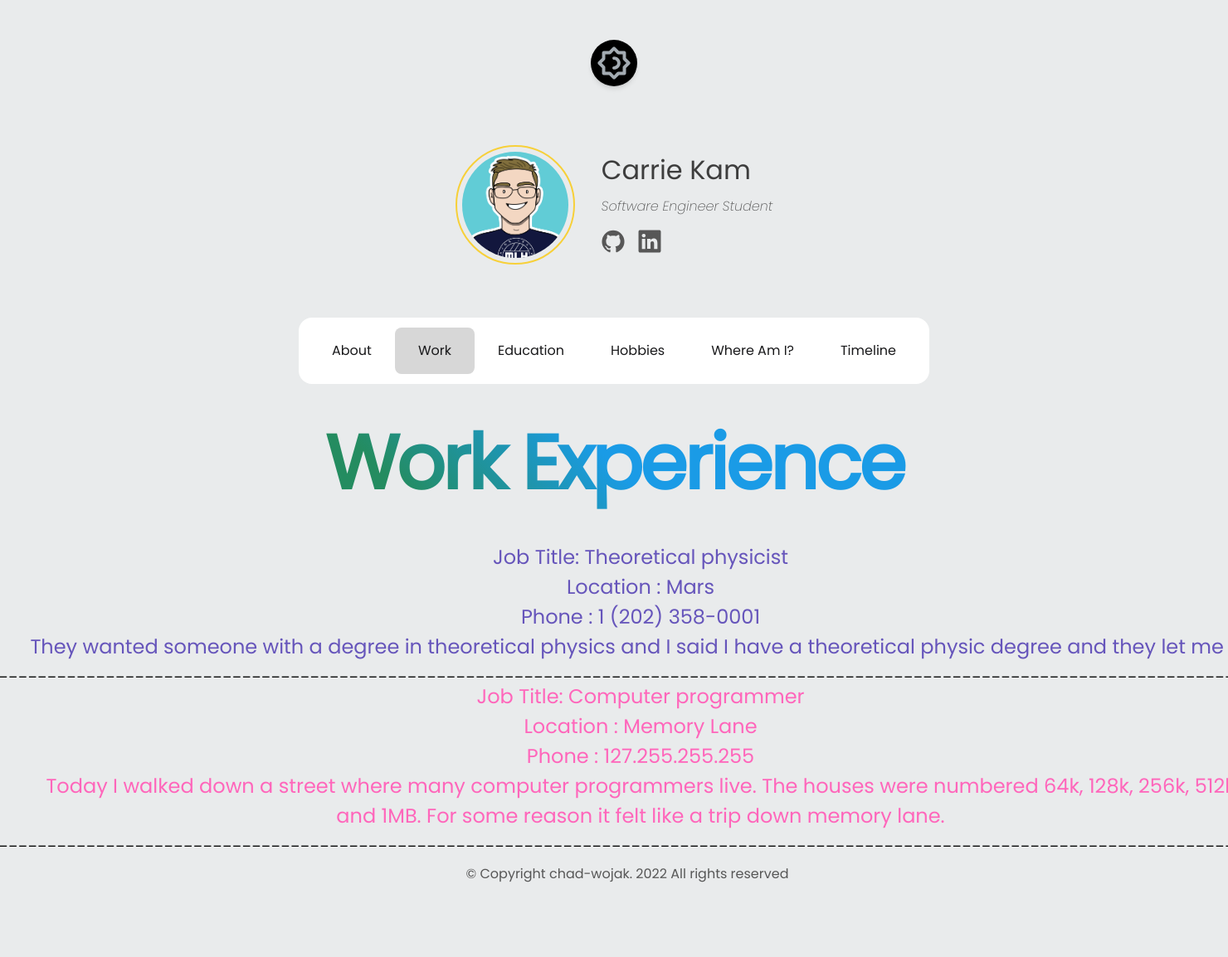
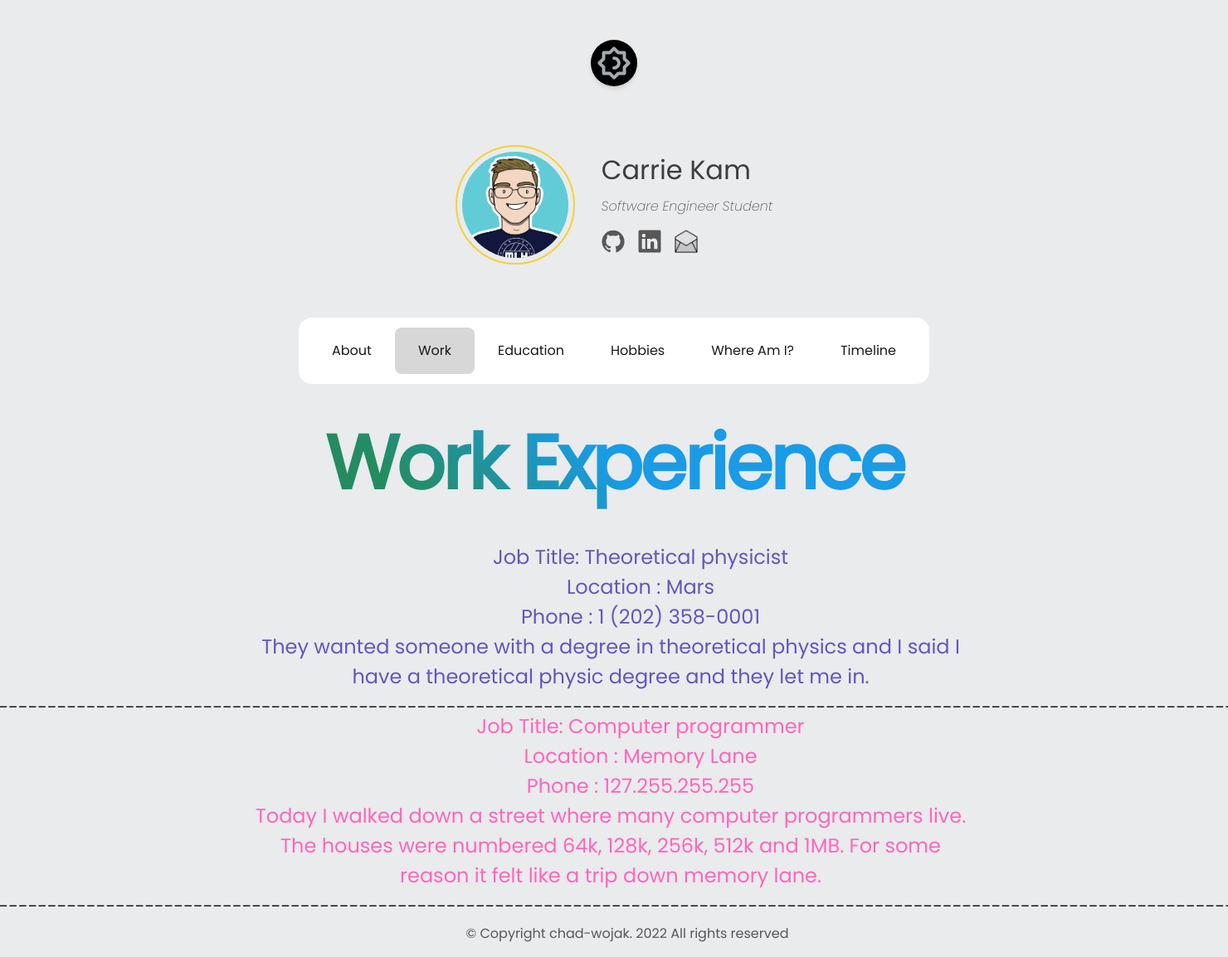
Before and after one commit to MLH-Fellowship/project-chad-wojak, a Flask app: page /work in a window 1480 px wide; the page is wider, and only the part inside the window is pictured. Shown: that part at 83% size. Before the commit the page ends 1064 px from the top of that part, so only its background shows below. Run offline with Flask 2, Linux system fonts and the light colour scheme; parts of the project's set-up code (start-up, migrations or seed data) failed here and were passed over; some libraries are stand-ins or nearby versions.

Commit message:
change the style of work

```diff
--- a/app/__init__.py
+++ b/app/__init__.py
@@ -41,12 +41,16 @@ base_content = {
     'url': os.getenv("URL"),
     'socials': [{
         'name': 'Github',
-        'url': 'https://github.com/MLH-Fellowship',
+        'url': 'https://github.com/CarrieKam',
         'icon': './static/img/social/github.svg'
     }, {
         'name': 'LinkedIn',
-        'url': 'https://www.linkedin.com/company/major-league-hacking/',
+        'url': 'https://www.linkedin.com/in/carrie-kam-1837b3193/',
         'icon': './static/img/social/linkedin.svg'
+    },{
+        'name':'Email',
+        'url':'mailto:carriekam@protonmail.com',
+        'icon':'./static/img/social/mail.png'
     }]
 }
 
--- a/app/static/styles/work-experience.css
+++ b/app/static/styles/work-experience.css
@@ -5,11 +5,9 @@ h3.content-title-work {
   font-size: calc(4vw + 4vh);
   letter-spacing: -0.2rem;
   margin: 50px 0 30px;
-  background: linear-gradient(
-    45deg,
-    var(--primary-color) 32.5%,
-    var(--secondary-color) 50.5%
-  );
+  background: linear-gradient(45deg,
+      var(--primary-color) 32.5%,
+      var(--secondary-color) 50.5%);
   -webkit-background-clip: text;
   -webkit-text-fill-color: transparent;
   line-height: 1em;
@@ -25,3 +23,10 @@ h3.content-title-work {
   margin: 0 2em;
   width: 100%;
 }
+
+#descriptionJob {
+  margin-left: 11em;
+  margin-right: 14em;
+  margin-top: 0;
+  margin-bottom: 0;
+}
--- a/app/templates/work.html
+++ b/app/templates/work.html
@@ -16,7 +16,7 @@
         <h1> Job Title: {{job.name}} </h1>
         <p> Location : {{job.location}}</p>
         <p> Phone : {{job.contact}}</p>
-        <p> {{job.description}}</p>
+        <p id="descriptionJob"> {{job.description}}</p>
     </div>
     ________________________________________________________________________________________________________________________________________
     {% endfor %}
```
Also changed, not shown: app/static/img/social/email.svg (added), app/static/img/social/mail.png (added), app/static/img/social/mail.svg (added).
